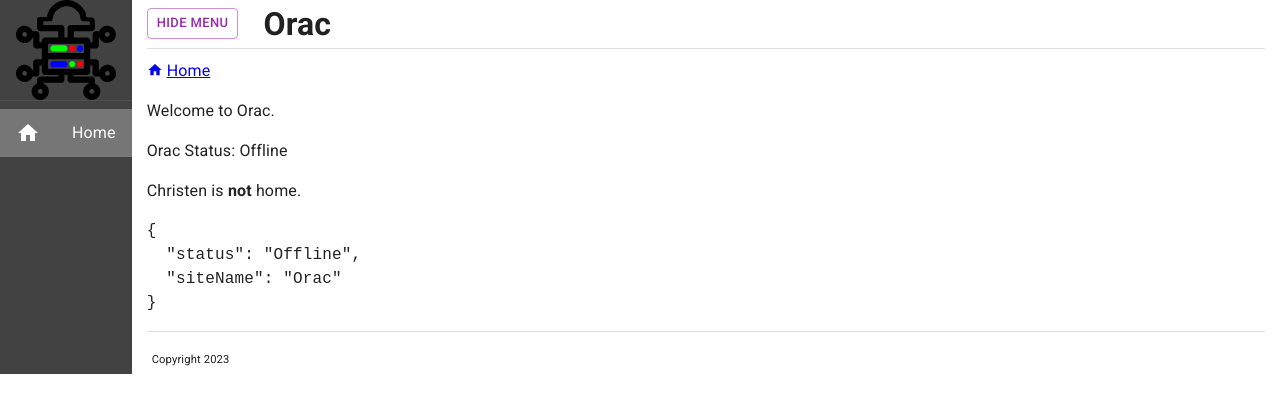
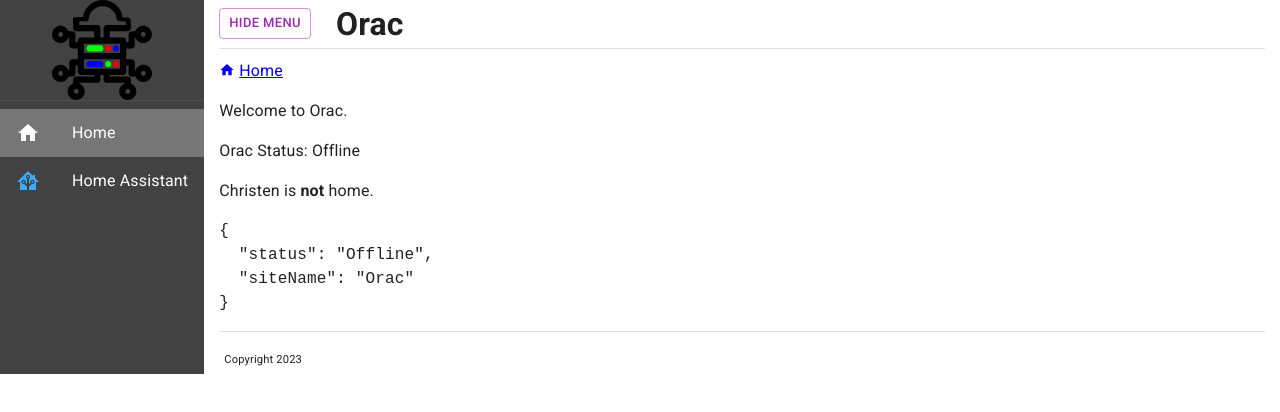
Before and after one commit to chrisl8/Orac, a React (Vite) app in the folder website-source/: page / in a window 1280 px wide. Shown: the top 412 px of the page. Built offline with nearby package versions, Linux system fonts and the light colour scheme; no server answers.

Commit message:
Add link to Home Assistant in sidebar with fun icon.

```diff
--- a/website-source/src/index.css
+++ b/website-source/src/index.css
@@ -23,3 +23,7 @@ pre {
 .job-detail-json-cell:hover {
   cursor: pointer;
 }
+
+.white-icon {
+  filter: invert(0.5) sepia(1) saturate(5) hue-rotate(175deg);
+}
--- a/website-source/src/sidebar.jsx
+++ b/website-source/src/sidebar.jsx
@@ -14,6 +14,7 @@ import Divider from '@mui/material/Divider';
 import HomeIcon from '@mui/icons-material/Home';
 
 import SiteIcon from './images/orac.svg';
+import HomeAssistantIcon from './images/home_assistant_icon_138491.svg';
 
 const Sidebar = () => {
   const NavLinkStyle = {
@@ -52,6 +53,20 @@ const Sidebar = () => {
               </ListItemButton>
             </ListItem>
           </NavLink>
+          <NavLink to="http://192.168.1.96:8123/" style={NavLinkStyle}>
+            <ListItem disablePadding>
+              <ListItemButton>
+                <ListItemIcon>
+                  <img
+                    className="white-icon"
+                    src={HomeAssistantIcon}
+                    alt="HA"
+                  />
+                </ListItemIcon>
+                <ListItemText primary="Home Assistant" />
+              </ListItemButton>
+            </ListItem>
+          </NavLink>
         </List>
       </nav>
     </Box>
```
Also changed, not shown: website-source/src/images/home_assistant_icon_138491.svg (added).
